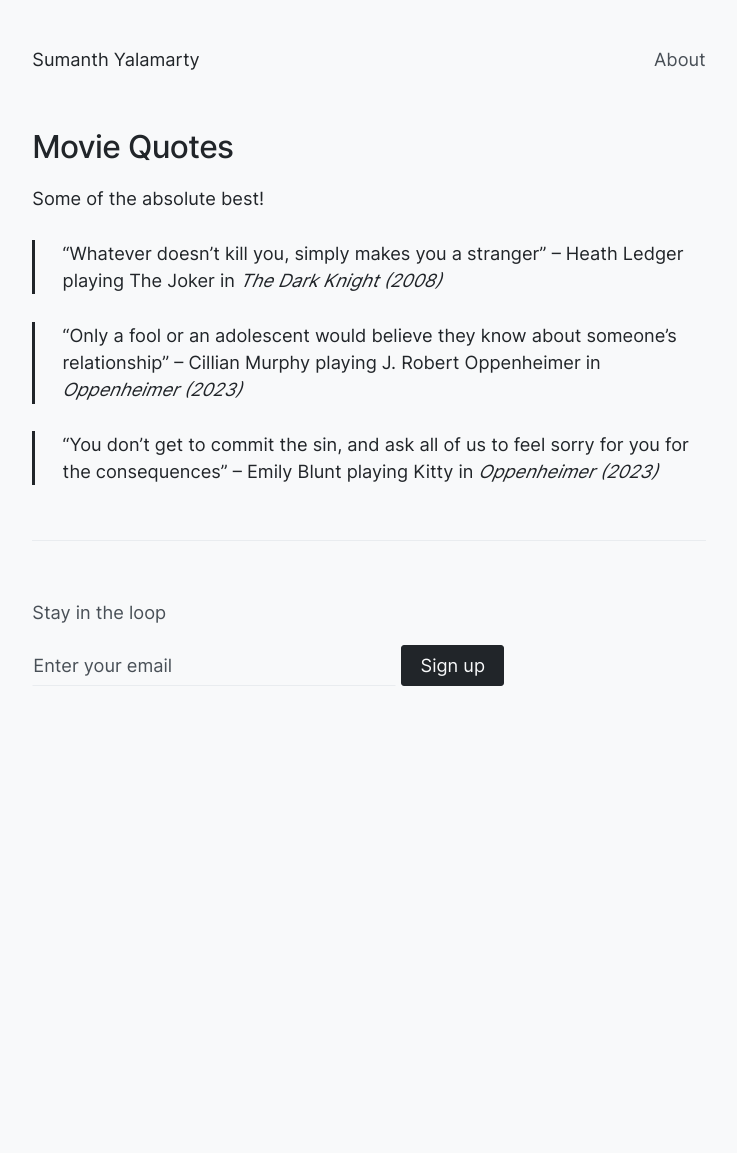
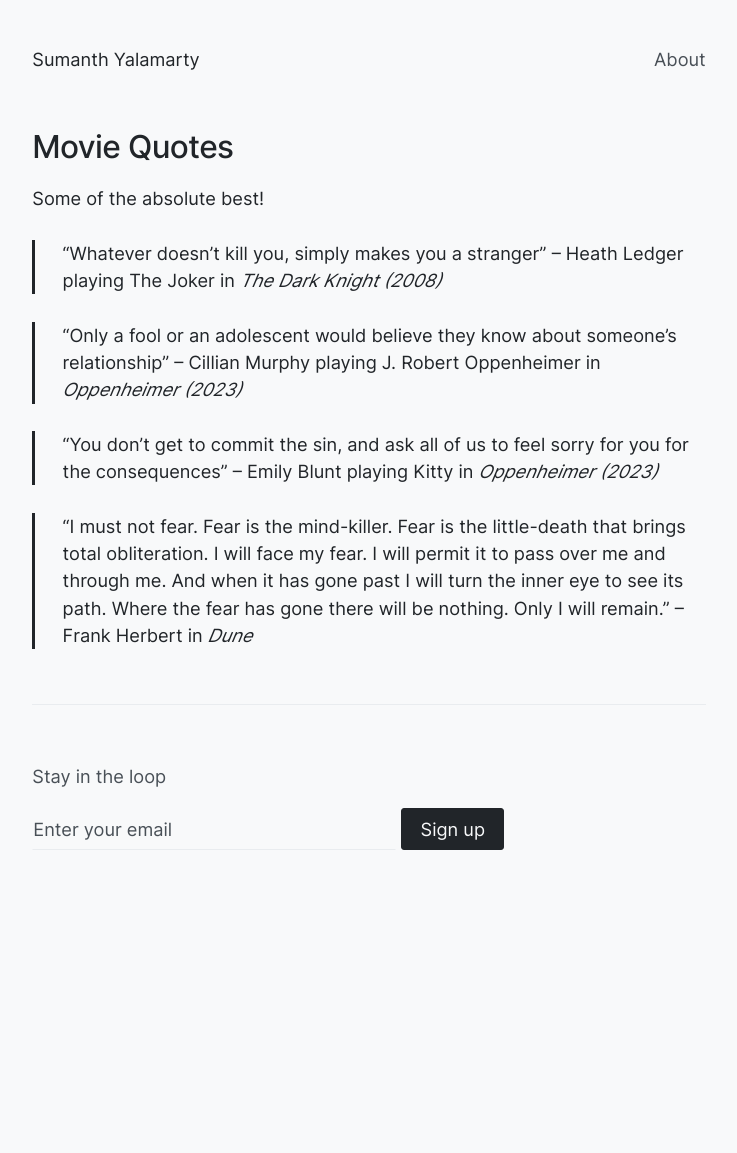
Before and after one commit to s7manth/digital-garden, a Jekyll site: the page built from _ldocs/moviequotes.md, in a window 1280 px wide. Shown: the whole page, without its empty margins (271-1008 px from the left). Built offline with Jekyll 4.4.1, drawn with Linux system fonts in a browser that asks for light colours; before the commit the page ends 989 px from its top, so only the background shows below that.

Commit message:
add fear is the mind killer quote

```diff
--- a/_ldocs/moviequotes.md
+++ b/_ldocs/moviequotes.md
@@ -13,3 +13,5 @@
 > "Only a fool or an adolescent would believe they know about someone's relationship" -- Cillian Murphy playing J. Robert Oppenheimer in *Oppenheimer (2023)*
 
 > "You don't get to commit the sin, and ask all of us to feel sorry for you for the consequences" -- Emily Blunt playing Kitty in *Oppenheimer (2023)*
+
+> “I must not fear. Fear is the mind-killer. Fear is the little-death that brings total obliteration. I will face my fear. I will permit it to pass over me and through me. And when it has gone past I will turn the inner eye to see its path. Where the fear has gone there will be nothing. Only I will remain.” -- Frank Herbert in *Dune*
```
